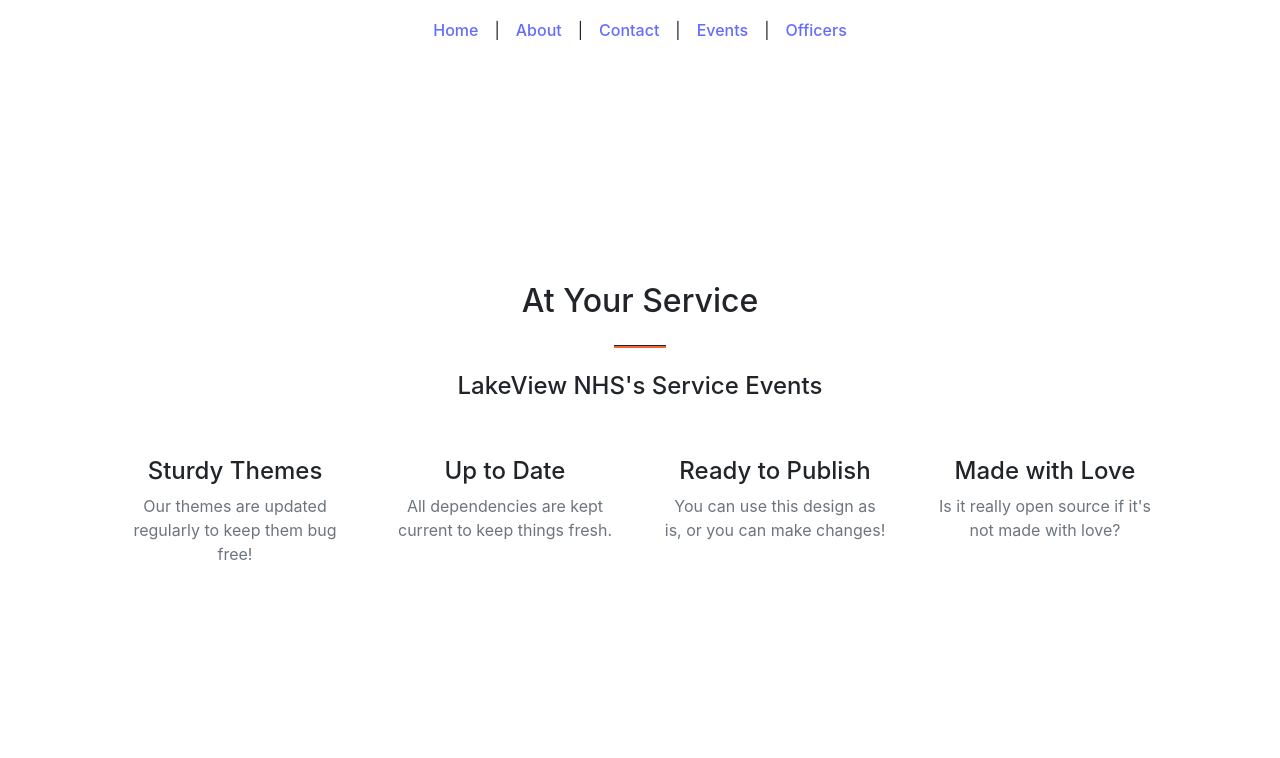
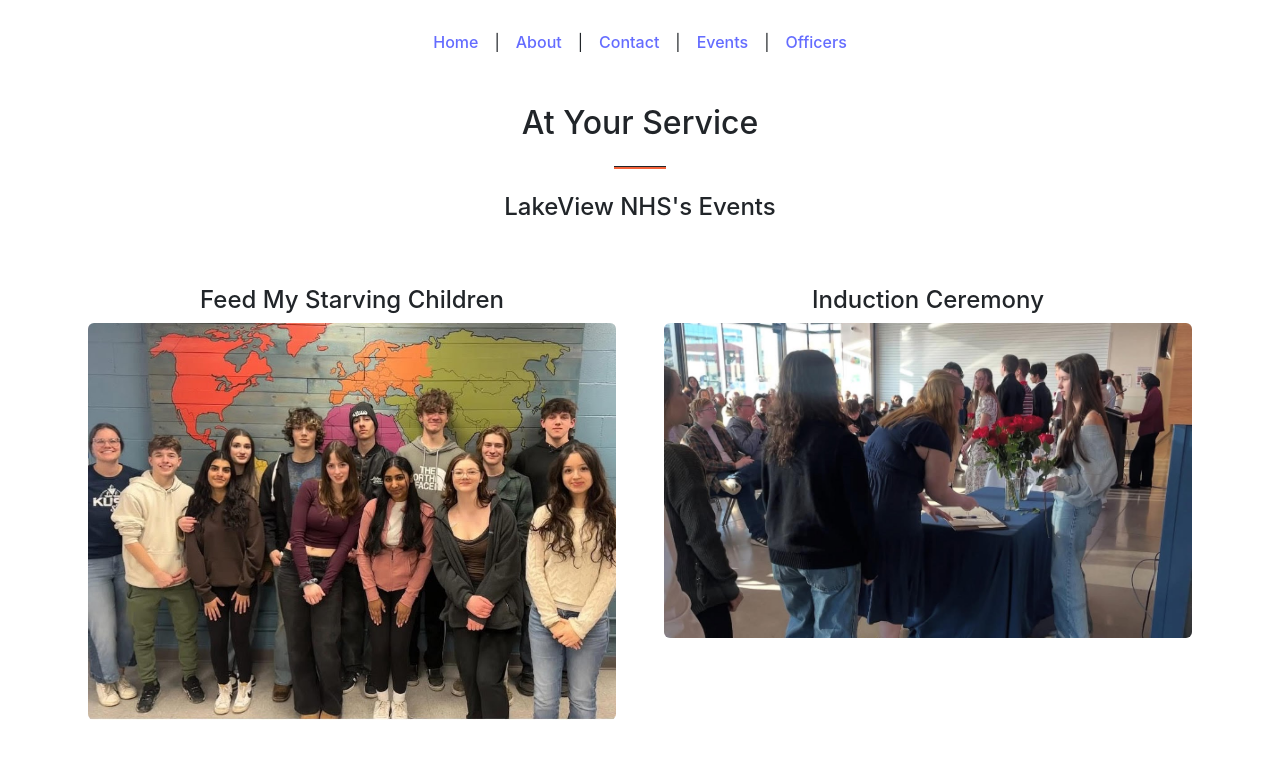
Before and after one commit to cdumada-61-star/lakview-nhs, a React (Vite) app: page /events in a window 1280 px wide. Shown: the top 758 px of the page. Built offline with nearby package versions, Linux system fonts and the light colour scheme.

Commit message:
finish for hunter

```diff
--- a/src/App.jsx
+++ b/src/App.jsx
@@ -12,8 +12,8 @@ function App() {
 
   return (
     <BrowserRouter>
-    <div className="px-10 mx-auto my-4">
-      <nav className="top-nav">
+    <div className="px-0 mx-auto my-0">
+      <nav className="top-nav mt-4">
         <Link to="/">Home</Link> | <Link to="/about">About</Link> | <Link to="/contact">Contact</Link> | <Link to="/events">Events</Link> | <Link to="/officers">Officers</Link>
       </nav>
     </div>
--- a/src/components/pages/Events.jsx
+++ b/src/components/pages/Events.jsx
@@ -1,44 +1,35 @@
 import React from 'react';
+import induction from '../../assets/induction.jpg';
+import FMSC from '../../assets/FMSC.jpg';
 
 function Events(){
     return (
-            <section class="page-section" id="services">
-            <div class="container px-4 px-lg-5">
-                <h2 class="text-center mt-0">At Your Service</h2>
-                <hr class="divider" />
-                <h4 class="text-center mt-1">LakeView NHS's Service Events</h4>
-                <div class="row gx-4 gx-lg-5">
-                    <div class="col-lg-3 col-md-6 text-center">
-                        <div class="mt-5">
-                            <div class="mb-2"><i class="bi-gem fs-1 text-primary"></i></div>
-                            <h3 class="h4 mb-2">Sturdy Themes</h3>
-                            <p class="text-muted mb-0">Our themes are updated regularly to keep them bug free!</p>
+
+            <div className="container mt-0 pt-0">
+                <h2 className="text-center mt-0">At Your Service</h2>
+                <hr className="divider"/>
+                <h4 className="text-center mt-1">LakeView NHS's Events</h4>
+
+                {/* add vertical gutters with gy-4, and ensure columns are flex containers */}
+                <div className="row gx-4 gx-lg-5 gy-4">
+                    <div className="col-lg-6 col-md-6 d-flex">
+                        <div className="mt-5 event-card w-100 text-center">
+                            <div className="mb-2"><i className="bi-globe fs-1 text-primary"></i></div>
+                            <h3 className="h4 mb-2">Feed My Starving Children</h3>
+                            <img src={FMSC} className="rounded img-fluid event-img" alt="Rights to LakeView Technology Academy" />
                         </div>
                     </div>
-                    <div class="col-lg-3 col-md-6 text-center">
-                        <div class="mt-5">
-                            <div class="mb-2"><i class="bi-laptop fs-1 text-primary"></i></div>
-                            <h3 class="h4 mb-2">Up to Date</h3>
-                            <p class="text-muted mb-0">All dependencies are kept current to keep things fresh.</p>
-                        </div>
-                    </div>
-                    <div class="col-lg-3 col-md-6 text-center">
-                        <div class="mt-5">
-                            <div class="mb-2"><i class="bi-globe fs-1 text-primary"></i></div>
-                            <h3 class="h4 mb-2">Ready to Publish</h3>
-                            <p class="text-muted mb-0">You can use this design as is, or you can make changes!</p>
-                        </div>
-                    </div>
-                    <div class="col-lg-3 col-md-6 text-center">
-                        <div class="mt-5">
-                            <div class="mb-2"><i class="bi-heart fs-1 text-primary"></i></div>
-                            <h3 class="h4 mb-2">Made with Love</h3>
-                            <p class="text-muted mb-0">Is it really open source if it's not made with love?</p>
+
+                    <div className="col-lg-6 col-md-6 d-flex">
+                        <div className="mt-5 event-card w-100 text-center">
+                            <div className="mb-2"><i className="bi-heart fs-1 text-primary"></i></div>
+                            <h3 className="h4 mb-2">Induction Ceremony</h3>
+                            <img src={induction} className="rounded img-fluid event-img" alt="Rights to LakeView Technology Academy" />
                         </div>
                     </div>
                 </div>
             </div>
-        </section>
+
 
     );
 }
```
Also changed, not shown: src/assets/FMSC.jpg (added), src/assets/induction.jpg (added), src/css/styles.css.
